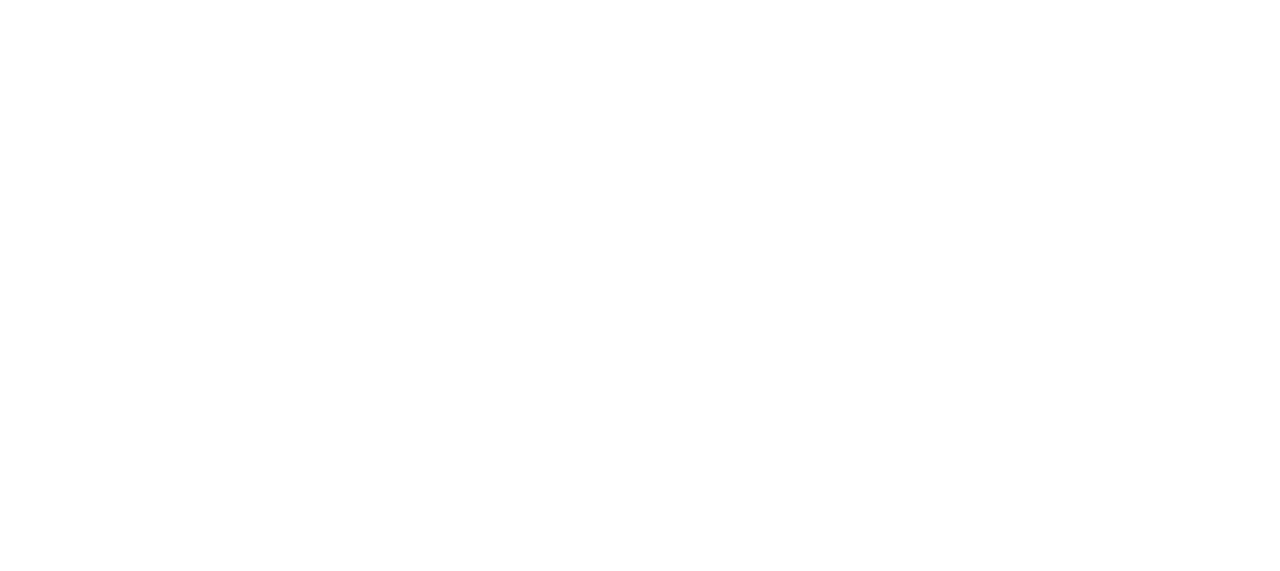
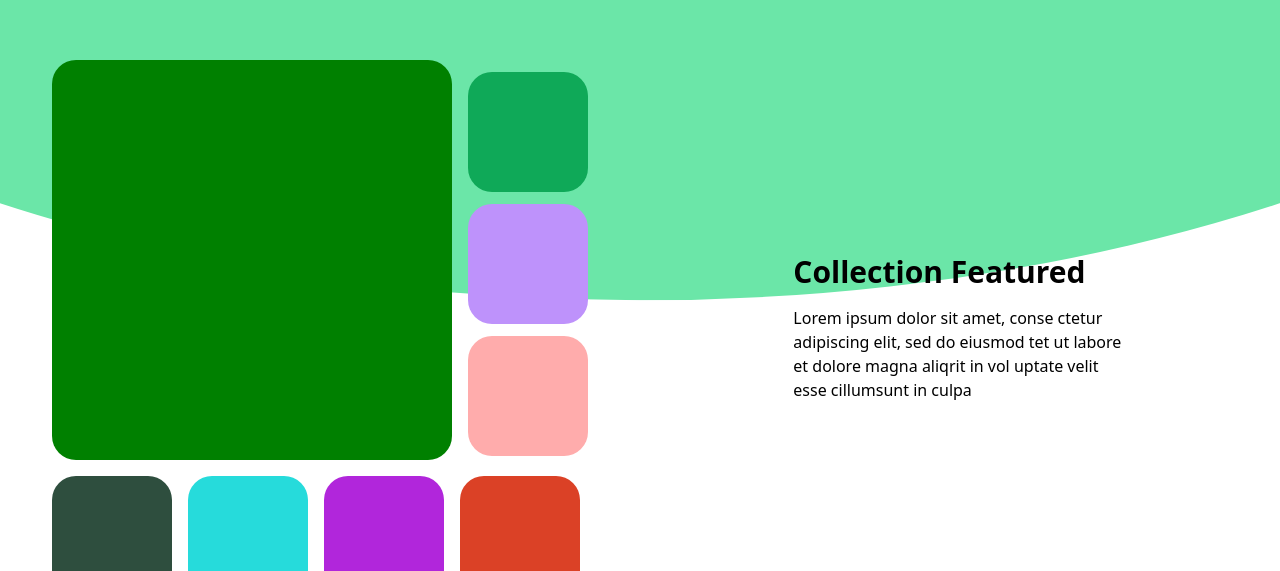
Before and after one commit to NULLcodehub/innovate_layout, a Next.js app: page / in a window 1280 px wide. Shown: the part 3019-3590 px from the top of the page. Before the commit the page ends 2594 px from the top, so only its background shows below. Built offline with nearby package versions, Linux system fonts and the light colour scheme.

Commit message:
collection feature section done

```diff
--- a/package.json
+++ b/package.json
@@ -12,7 +12,8 @@
     "next": "14.2.13",
     "react": "^18",
     "react-dom": "^18",
-    "react-icons": "^5.3.0"
+    "react-icons": "^5.3.0",
+    "swiper": "^11.1.14"
   },
   "devDependencies": {
     "eslint": "^8",
--- /dev/null
+++ b/src/app/components/BottomSection/Bottomsection.js
@@ -0,0 +1,11 @@
+import React from 'react';
+
+const Bottomsection = () => {
+    return (
+        <section className='md:h-sreen'>
+
+        </section>
+    );
+};
+
+export default Bottomsection;
--- a/src/app/components/Hero/Hero.css
+++ b/src/app/components/Hero/Hero.css
@@ -1,7 +1,7 @@
 
 .bg-div{
     margin-top: 0;
-    height: 28.67vh;
+    height: 35.67vh;
     background:#363636;
     clip-path: ellipse(100% 100% at 50% 100%);
     transform: rotate(180deg)
--- /dev/null
+++ b/src/app/components/Overview/Overview.css
@@ -0,0 +1,64 @@
+.swiper-container {
+    width: 100%;
+    height: 300px;
+    overflow: hidden;
+    position: relative;
+  }
+
+  .swiper-wrapper {
+    display: flex;
+    transition: transform 0.5s ease-in-out;
+  }
+
+  .swiper-slide {
+    flex-shrink: 0;
+    max-width: 20vw;
+    height: 50vh;
+    background-color: #000000;
+    border: 1px solid #ccc;
+    text-align: center;
+    line-height: 200px;
+    position: relative;
+  }
+
+  .swiper-slide:not(.swiper-slide-active) {
+    transform: translateX(50px);
+    opacity: 0.8;
+    scale: 0.8;
+  }
+
+  .swiper-slide-active {
+    transform: translateX(0);
+    opacity: 1;
+    z-index: 1;
+    scale: 1.2;
+  }
+
+
+  .swiper-button-prev,
+  .swiper-button-next {
+    background-color: #007bff;
+    color: white;
+    border-radius: 50%;
+    width: 40px;
+    height: 40px;
+    position: absolute;
+    bottom: 20px;
+    right: 10px;
+    z-index: 10;
+    opacity: 0.8;
+  }
+
+
+  .swiper-button-prev {
+    right: 60px;
+  }
+
+  .swiper-button-next {
+    right: 10px;
+  }
+
+  .swiper-button-prev:hover,
+  .swiper-button-next:hover {
+    opacity: 1;
+  }
--- /dev/null
+++ b/src/app/components/Overview/Overview.js
@@ -0,0 +1,41 @@
+'use client';
+import React, { useRef, useState } from 'react';
+// Import Swiper React components
+import { Swiper, SwiperSlide } from 'swiper/react';
+
+// Import Swiper styles
+import 'swiper/css';
+import 'swiper/css/pagination';
+import 'swiper/css/navigation';
+import './Overview.css';
+
+// import required modules
+import { Pagination, Navigation } from 'swiper/modules';
+
+const Overview = () => {
+  const [swiperRef, setSwiperRef] = useState(null);
+
+  return (
+    <>
+      <Swiper
+        onSwiper={setSwiperRef}
+        slidesPerView={3}
+        centeredSlides={true}
+        spaceBetween={30}
+        pagination={{
+          type: 'fraction',
+        }}
+        navigation={true}
+        modules={[Pagination, Navigation]}
+        className="mySwiper"
+      >
+        <SwiperSlide>Slide 1</SwiperSlide>
+        <SwiperSlide>Slide 2</SwiperSlide>
+        <SwiperSlide>Slide 3</SwiperSlide>
+        <SwiperSlide>Slide 4</SwiperSlide>
+      </Swiper>
+    </>
+  );
+};
+
+export default Overview;
--- /dev/null
+++ b/src/app/components/Overview/OverviewMain.css
@@ -0,0 +1,7 @@
+.bg-div-overview{
+    margin-top: 0;
+    height: 90.67vh;
+    background:#6BE6A8;
+    clip-path: ellipse(100% 100% at 50% 100%);
+    transform: rotate(180deg)
+}
--- /dev/null
+++ b/src/app/components/Overview/OverviewMain.js
@@ -0,0 +1,51 @@
+'use client';
+import React, {useState} from 'react';
+
+import './OverviewMain.css'
+
+const OverviewMain = () => {
+    const [bigDivColor, setBigDivColor] = useState("green");
+    const [border,setBorder]=useState('')
+
+  const changeColor = (color) => {
+    setBigDivColor(color);
+    setBorder(color)
+  };
+    return (
+
+        <main className='h-auto md:h-screen ' >
+            <div className="bg-div-overview"></div>
+            <section className=' flex flex-warp flex-col md:flex-row relative bottom-60'>
+
+
+                <div className='w-12/12 md:w-6/12 flex justify-center items-center'>
+                    <div>
+                        <div className=' flex gap-4'>
+                            <div style={{backgroundColor:bigDivColor}} className=' size-[250px] md:size-[400px] rounded-3xl '></div>
+                            <div className=''>
+                                <div style={{backgroundColor:'#0FA958',border:border ==='#0FA958'? '4px solid black': 'none'}} onClick={() => changeColor("#0FA958")} className='  size-[70px] md:size-[120px] bg-blue-200 my-3 rounded-2xl md:rounded-3xl'></div>
+                                <div style={{backgroundColor:'#BE92FB',border:border === '#BE92FB' ? '4px solid black': 'none'}} onClick={() => changeColor("#BE92FB")}className='  size-[70px] md:size-[120px] bg-blue-200 my-3 rounded-2xl md:rounded-3xl'></div>
+                                <div style={{backgroundColor:'#FFACAC',border:border === '#FFACAC'? '4px solid black': 'none'}} onClick={() => changeColor("#FFACAC")}className='  size-[70px] md:size-[120px] bg-blue-200 my-3 rounded-2xl md:rounded-3xl'></div>
+                            </div>
+                        </div>
+                        <div className='flex gap-4'>
+                                <div style={{backgroundColor:'#2E4E3E',border:border === '#2E4E3E'? '4px solid black': 'none'}} onClick={() => changeColor("#2E4E3E")} className='  size-[70px] md:size-[120px] bg-blue-200 mt-2 rounded-2xl md:rounded-3xl'></div>
+                                <div style={{backgroundColor:'#26DBDB',border:border === '#26DBDB'? '4px solid black': 'none'}} onClick={() => changeColor("#26DBDB")}className='  size-[70px] md:size-[120px] bg-blue-200 mt-2 rounded-2xl md:rounded-3xl'></div>
+                                <div style={{backgroundColor:'#B126DB',border:border === '#B126DB'? '4px solid black': 'none'}} onClick={() => changeColor("#B126DB")}className='  size-[70px] md:size-[120px] bg-blue-200 mt-2 rounded-2xl md:rounded-3xl'></div>
+                                <div style={{backgroundColor:'#DB4126',border:border === '#DB4126'? '4px solid black': 'none'}} onClick={() => changeColor("#DB4126")}className='  size-[70px] md:size-[120px] bg-blue-200 mt-2 rounded-2xl md:rounded-3xl'></div>
+                        </div>
+                    </div>
+                </div>
+                <div className='w-12/12 md:w-6/12 flex justify-center items-center '>
+                    <div className='md:w-7/12 p-5'>
+                        <h1 className='text-3xl font-bold'>Collection Featured</h1>
+                        <p className='mt-4'>Lorem ipsum dolor sit amet, conse ctetur adipiscing elit, sed do eiusmod tet ut labore et dolore magna aliqrit in  vol uptate velit esse cillumsunt in culpa</p>
+                    </div>
+                </div>
+            </section>
+        </main>
+
+    );
+};
+
+export default OverviewMain;
--- a/src/app/page.js
+++ b/src/app/page.js
@@ -3,6 +3,9 @@ import Navbar from "./components/Navbar/Navbar";
 import Hero from "./components/Hero/Hero";
 import Signup from "./components/Signup/Signup";
 import Explore from "./components/Explore/Explore";
+import Overview from "./components/Overview/Overview";
+import OverviewMain from "./components/Overview/OverviewMain";
+import Bottomsection from "./components/BottomSection/Bottomsection";
 
 
 export default function Home() {
@@ -12,7 +15,9 @@ export default function Home() {
         <Hero/>
         <Signup/>
         <Explore/>
-
+        {/* <Overview/> */}
+        <OverviewMain/>
+        <Bottomsection/>
 
     </div>
   );
```
Also changed, not shown: src/app/components/BottomSection/BottomSection.css (added), 1 other file (tests, documents, lock files or other folders).
